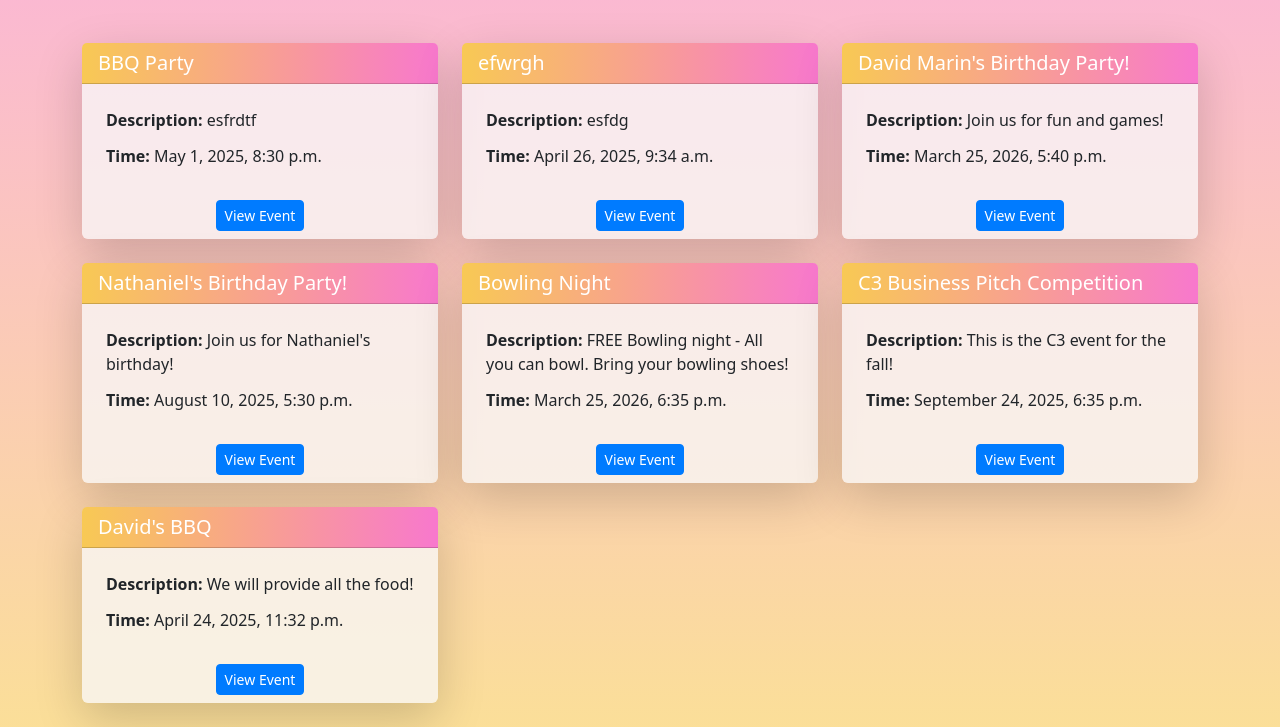
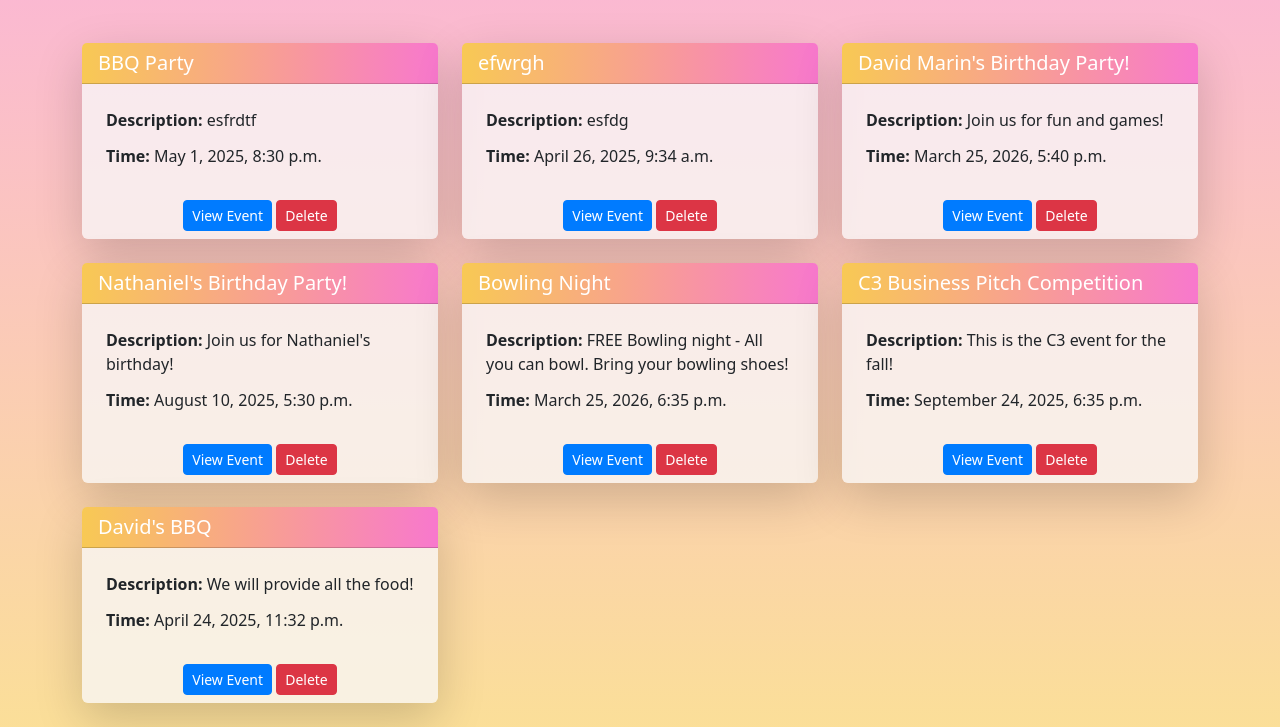
Before and after one commit to cunecoder/mediary, a Django app: page /events/ in a window 1280 px wide. Shown: the part 200-927 px from the top of the page. Run offline with Django 5.2, Linux system fonts and the light colour scheme; data comes from the database, SQL or seed files in the repository; both versions use the stored data as it was after the commit.

Commit message:
Added delete

```diff
--- a/mediary/templates/mediary/all_events.html
+++ b/mediary/templates/mediary/all_events.html
@@ -24,6 +24,10 @@
                     </div>
                     <div class="card-footer bg-transparent border-0 text-center">
                         <a href="{% url 'mediary:event_detail' event.id %}" class="btn btn-primary btn-sm">View Event</a>
+                        <form action="{% url 'mediary:event_delete' event.id %}" method="POST" style="display: inline;">
+                            {% csrf_token %}
+                            <button type="submit" class="btn btn-danger btn-sm">Delete</button>
+                        </form>
                     </div>
                 </div>
             </div>
--- a/mediary/urls.py
+++ b/mediary/urls.py
@@ -18,4 +18,6 @@ urlpatterns = [
     path('register/', views.register, name='register'),
     path('login/', views.user_login, name='login'),
     path('logout/', views.user_logout, name='logout'),
+    # Delete event view
+    path('events/<int:event_id>/delete/', views.delete_event, name='event_delete')
 ]
--- a/mediary/views.py
+++ b/mediary/views.py
@@ -22,6 +22,17 @@ def event_create(request):
     else:
         form = EventForm()
         return render(request, 'mediary/event_create.html', {"form": form})
+
+def delete_event(request, event_id):
+    """
+    Render the form for deleting an event.
+    """
+
+    event = get_object_or_404(Event, id=event_id)
+    if request.method == "POST":
+        event.delete()
+        return redirect('mediary:event_list')
+    return redirect('mediary:event_detail', event_id=event.id)
 
 def event_detail(request, event_id):
     """
```
Also changed, not shown: db.sqlite3.
